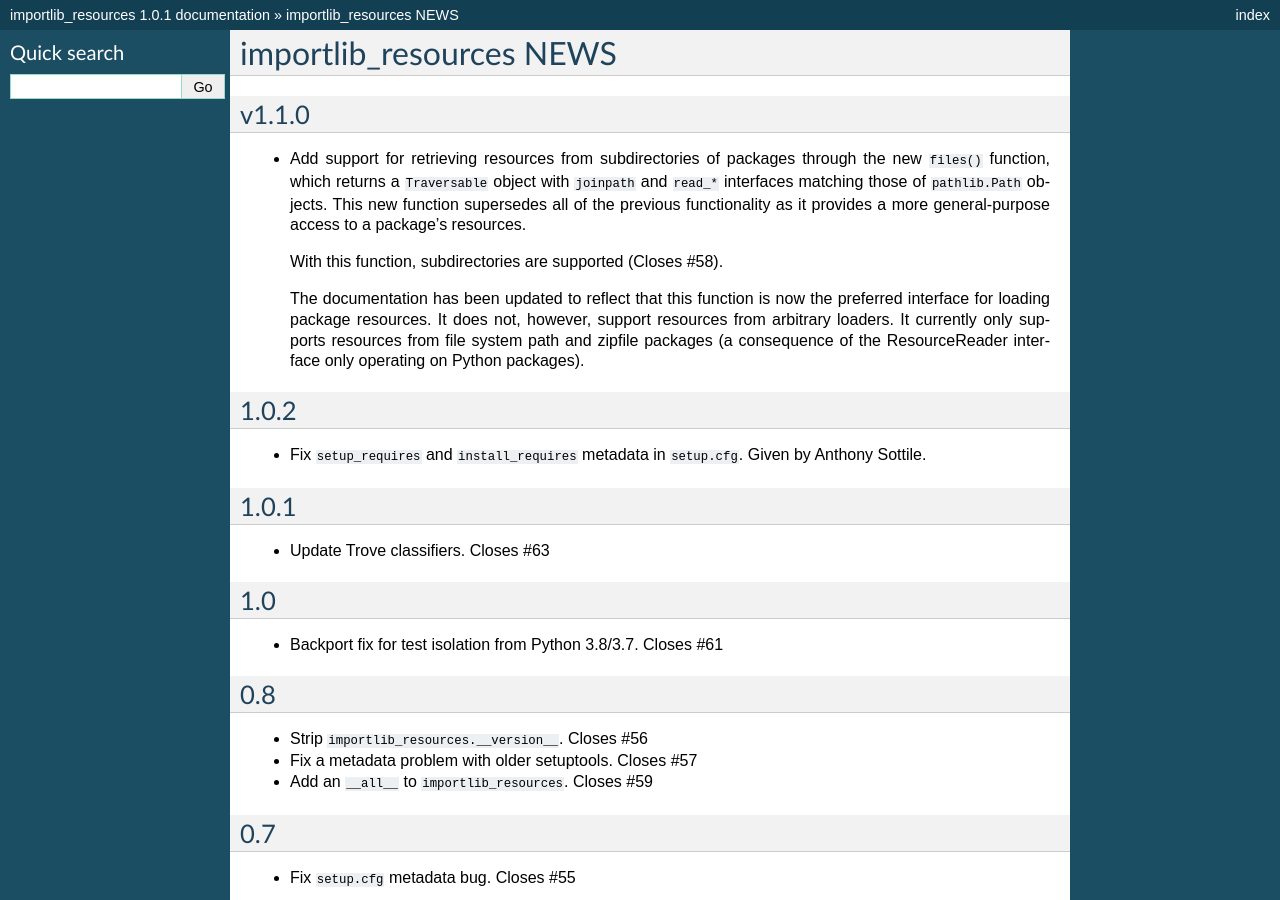
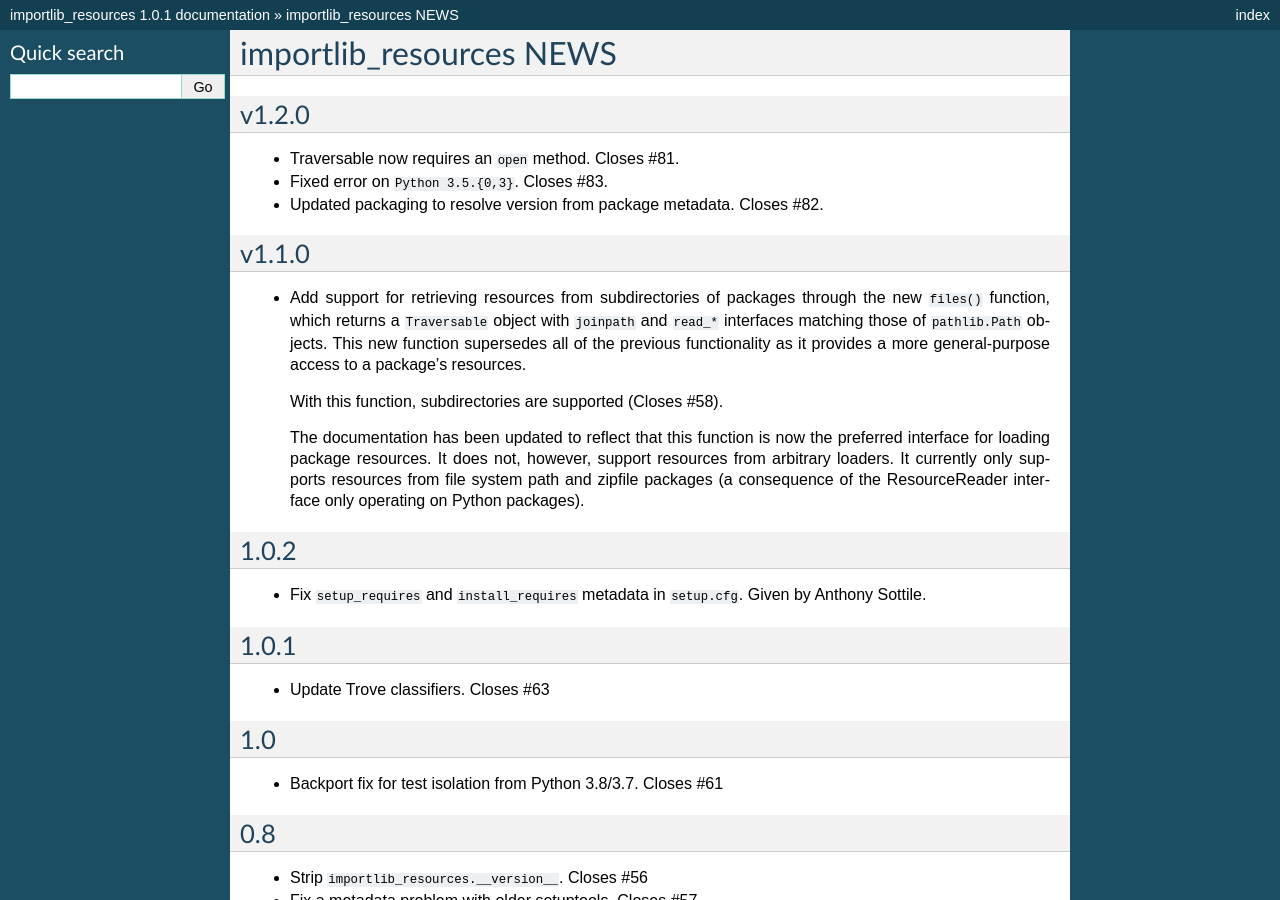
Before and after one commit to python/importlib_resources, a Sphinx documentation site: the page built from importlib_resources/docs/changelog.rst, in a window 1280 px wide and 900 px high. Built offline with Sphinx 7.4.7, drawn with Linux system fonts in a browser that asks for light colours; pages that are not in the unit, such as notebooks, are missing from menus.

Commit message:
Update changelog

```diff
--- a/importlib_resources/docs/changelog.rst
+++ b/importlib_resources/docs/changelog.rst
@@ -1,6 +1,13 @@
 ==========================
  importlib_resources NEWS
 ==========================
+
+v1.2.0
+======
+* Traversable now requires an ``open`` method. Closes #81.
+* Fixed error on ``Python 3.5.{0,3}``. Closes #83.
+* Updated packaging to resolve version from package metadata.
+  Closes #82.
 
 v1.1.0
 ======
```
